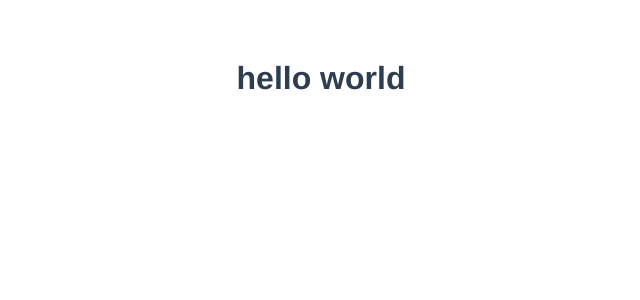
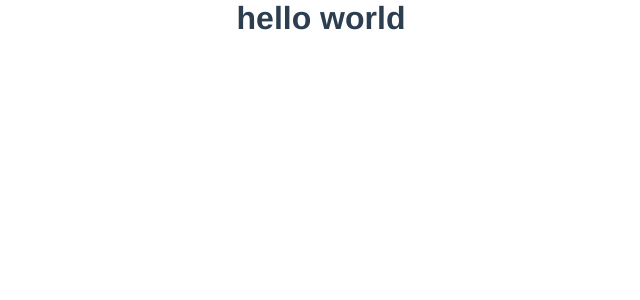
Before and after one commit to Obaayaa-1988/VueJS-Calculator, a Vue app: page / in a window 1280 px wide. Shown: the top 300 px of the page, without its empty margins (319-959 px from the left). Built offline with nearby package versions, Linux system fonts and the light colour scheme.

Commit message:
added css reset to clear padding and margin

```diff
--- a/src/App.vue
+++ b/src/App.vue
@@ -17,12 +17,16 @@ export default {
 </script>
 
 <style>
+*{
+  margin: 0;
+  padding: 0;
+}
 #app {
   font-family: Avenir, Helvetica, Arial, sans-serif;
   -webkit-font-smoothing: antialiased;
   -moz-osx-font-smoothing: grayscale;
   text-align: center;
   color: #2c3e50;
-  margin-top: 60px;
+  /* margin-top: 60px; */
 }
 </style>
```
